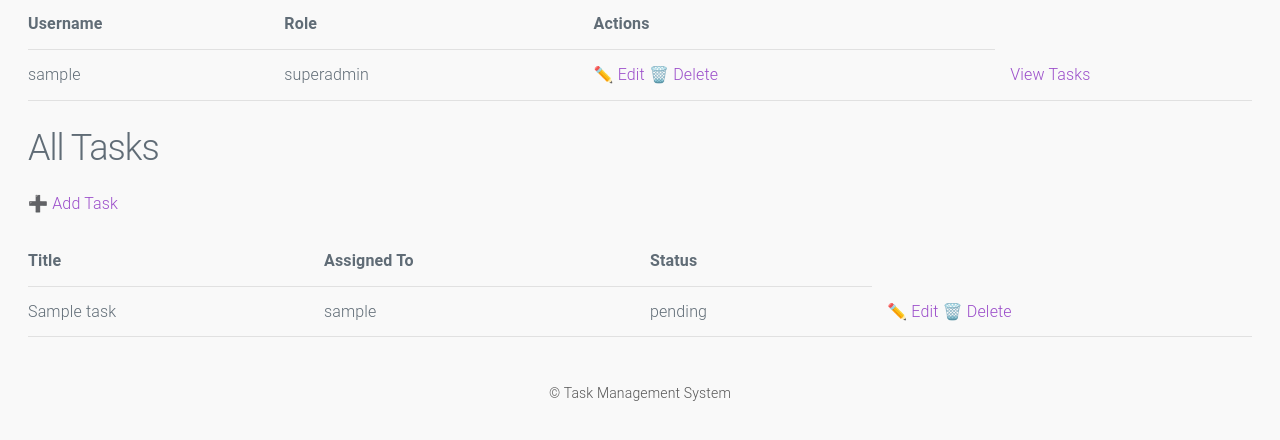
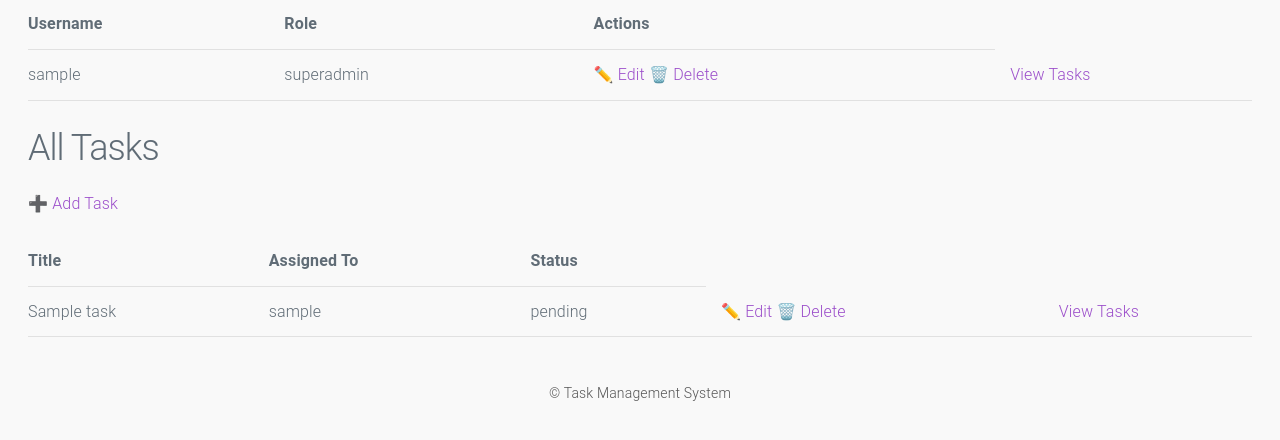
Before and after one commit to donjoo/taskify, a Django app: page /panel/superadmin/dashboard/ in a window 1280 px wide. Shown: the part 345-785 px from the top of the page. Run offline with Django 5.2, Linux system fonts and the light colour scheme; a user stored in the database is signed in; tables that the repository leaves empty hold one stand-in row (values such as "Sample post").

Commit message:
made task deatilpage for admin

```diff
--- a/admin_panel/templates/admin_panel/admin_task_detail.html
+++ b/admin_panel/templates/admin_panel/admin_task_detail.html
@@ -9,7 +9,7 @@
         <p>
             <strong>Assigned User:</strong>
             <a href="{% url 'admin_user_detail' task.assigned_to.id %}" class="text-decoration-none">
-                {{ task.assigned_to.email }}
+                {{ task.assigned_to.username }}
             </a>
         </p>
         <p><strong>Status:</strong> {{ task.get_status_display }}</p>
--- a/admin_panel/templates/admin_panel/superadmin_dashboard.html
+++ b/admin_panel/templates/admin_panel/superadmin_dashboard.html
@@ -48,6 +48,10 @@
     <a href="{% url 'task_delete' task.id %}">🗑️ Delete</a>
     </td>
 
+        <td>
+      <a href="{% url 'superadmin_task_detail' task.id %}">View Tasks</a>
+    </td>
+
   </tr>
   {% endfor %}
 </table>
```
